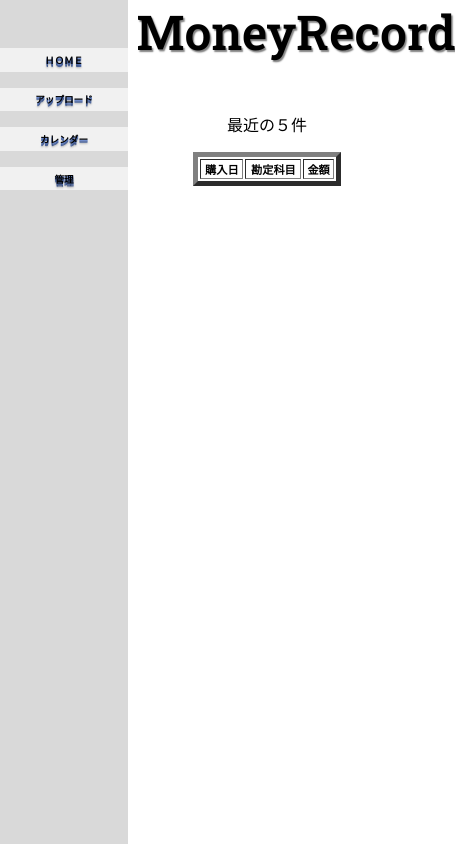
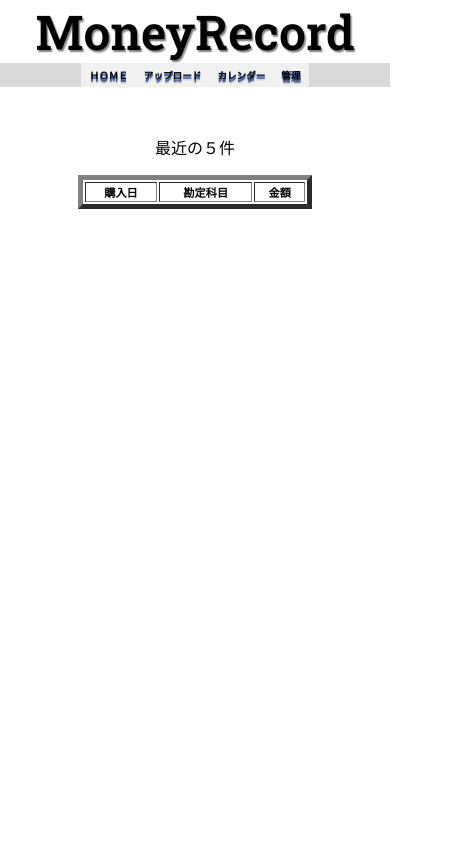
Before and after one commit to dausuke/04_13_maneleco, a plain HTML site: page index.html in a window 390 px wide. Shown: the whole page, 455 px wide, since content can reach past the window. Drawn offline with nearby package versions, Linux system fonts and the light colour scheme; no server answers.

Commit message:
responsive-commit

```diff
--- a/css/money.css
+++ b/css/money.css
@@ -74,7 +74,6 @@ ul.tab {
 }
 
 /* メニューバーのボタン */
-
 .tab li:nth-child(1){
     margin-top: 3rem;
 }
@@ -154,7 +153,14 @@ textarea{
     margin-left: 1rem;
     margin-top: 2rem;
     font-size: 100%;
+
 }
+.daycolor a{
+    background-color : Green !important;
+    background-image :none !important;
+    color: White !important;
+}
+
 .calendarmemo{
     width: 20.6rem;
     font-size: 0.5rem;
@@ -197,11 +203,61 @@ td.ui-datepicker-week-end a.ui-state-highlight{
 .table td{
     font-size: 0.5rem;
 }
+
+
 @media screen and (max-width: 550px) {
 /* 550px以下に適用されるCSS（スマホ用） */
 html{
     font-size: 16px;
 }
+body{
+    font-family: Roboto, "Yu Gothic Medium", "游ゴシック Medium", YuGothic, "游ゴシック体", "ヒラギノ角ゴ Pro W3", "メイリオ", sans-serif;
+}
+/* メニュー画面 */
+.title{
+    position: static;
+    display: flex;
+    justify-content: center;
+
+}
+h1{
+    position: static;
+    width: 100%;
+}
+/* メニューバー */
+ul.tab {
+    display: flex;
+    justify-content: center;
+    align-items: center;
+	list-style-type: none;
+	margin: 0;
+	padding: 0;
+    width: 100%;
+    height: 1.5rem;
+    background-color: rgba(26, 25, 25, 0.164);
+    position: static;
+}
+.tab li:nth-child(1){
+    margin-top: 0;
+}
+.buttom3d{
+    margin-bottom: 0;
+    margin-right: 1rem;
+
+}
+.fivecontent{
+    margin-left: 0;
+    margin-top: 2rem;
+}
+
+/* アップロード画面 */
+.photo{
+    margin-left: 0;
+}
+#submit{
+    margin-bottom: 1rem;
+}
+
 /* カレンダー画面 */
 .date{
     display: flex;
@@ -209,7 +265,7 @@ html{
     align-items: center;
     flex-direction: column;
     text-align: center;
-
+    margin: 0;
 }
 #datepicker{
     width: 100%;
@@ -218,8 +274,14 @@ html{
 .calendarmemo{
     width: 100%;
     height: 19.6rem;
-
-
 }
 
+/* 管理画面 */
+.tablecontent{
+    margin-top: 2rem;
+    margin-left: 0;
 }
+.table{
+    width: 100%;
+}
+}
--- a/js/chart.js
+++ b/js/chart.js
@@ -22,9 +22,9 @@ $(function () {
             };
             dataArray.push(data);
         });
+
         const tableArray = [];
-        //メニュー画面（最近の５件表示）
-        for (let i = 0; i<dataArray.length; i++) {
+        for (let i = 0; i<dataArray.length; i++) {      //保存しているすべてのデータ表示
             const tableTag = `
             <tr>
                 <td>${dataArray[i].data.day}</td>
--- a/js/money.js
+++ b/js/money.js
@@ -14,8 +14,8 @@ $(function () {
     let accountval;         //勘定科目のvalue値取得用
     let purchasedateval;    //購入日のvalue値取得用
     let imgfile;            //画像のscr取得用
-    const dataArray = [];
-    let data;
+    const dataArray = [];   //firebaseのデータ取得用
+    const daycolor = [];    //カレンダーの色変更用
 
     $('#upload_file').on('change', function(){ // ファイルが選択されるたびに作動
         const strFileInfo = $('#upload_file')[0].files[0]; // ファイルオブジェクトを変数に格納
@@ -43,7 +43,6 @@ $(function () {
     //#purchasedayで選択された日付を変数purchasedatevalに格納
     $('#purchaseday').change(function () {
         purchasedateval = $('#purchaseday').val();
-        console.log(purchasedateval)
         return purchasedateval;
     });
 
@@ -71,14 +70,21 @@ $(function () {
     // データをリアルタイムに取得する処理
     db.orderBy('day', 'desc').onSnapshot(function (querySnapshot) {
         querySnapshot.docs.forEach(function (doc) {
-             data = {
+            const data = {
                 id : doc.id,
                 data : doc.data(),
             };
             dataArray.push(data);
         });
+
+        //カレンダーの色変更用
+        //firebaseから取得した購入日のデータを配列daycolorに格納
+         for (let i = 0; i < dataArray.length; i++) {
+                daycolor.push(new Date(dataArray[i].data.day));
+        };
+
+        //メニュー画面（最近の５件表示）
         const moneyArray = [];
-        //メニュー画面（最近の５件表示）
         for (let i = 0; i < 5; i++) {
             const moneyTag = `
             <tr>
@@ -88,13 +94,12 @@ $(function () {
             </tr>
             `;
             moneyArray.push(moneyTag);
-            // console.log(dataArray[i].data);
             };
-
         $('.fivetable').append(moneyArray);
     });
 
     //カレンダーの処理
+    console.log(daycolor);
     $('.datepicker').datepicker({
         dateFormat: 'yy-mm-dd',     //表示形式：年-月-日
         onSelect: function(dateText, inst) {
@@ -117,6 +122,16 @@ $(function () {
                 $('.calendarmemo').html(tagArray[i]);
                  };
              };
+        },
+        //購入日のデータに応じて色変更
+        beforeShowDay: function (date) {
+            const Highlight = daycolor[date];
+            if (Highlight) {
+                return [true, "daycolor",""];
+            }
+            else {
+                return [true, 'daycolors', ''];
+            }
         }
     });
 });
```
